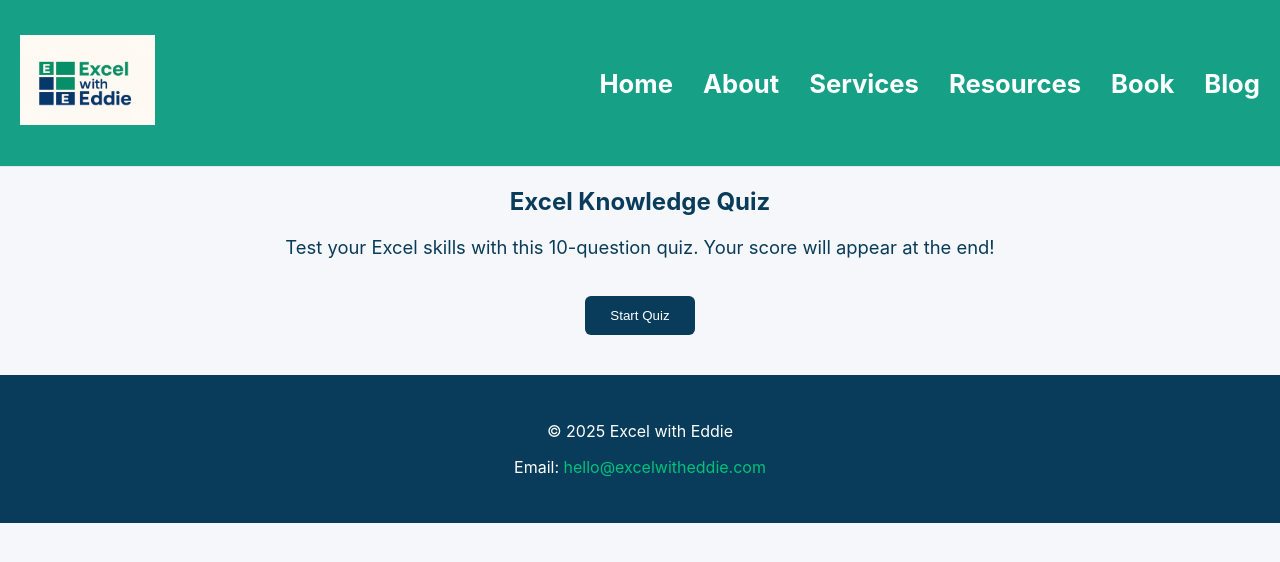
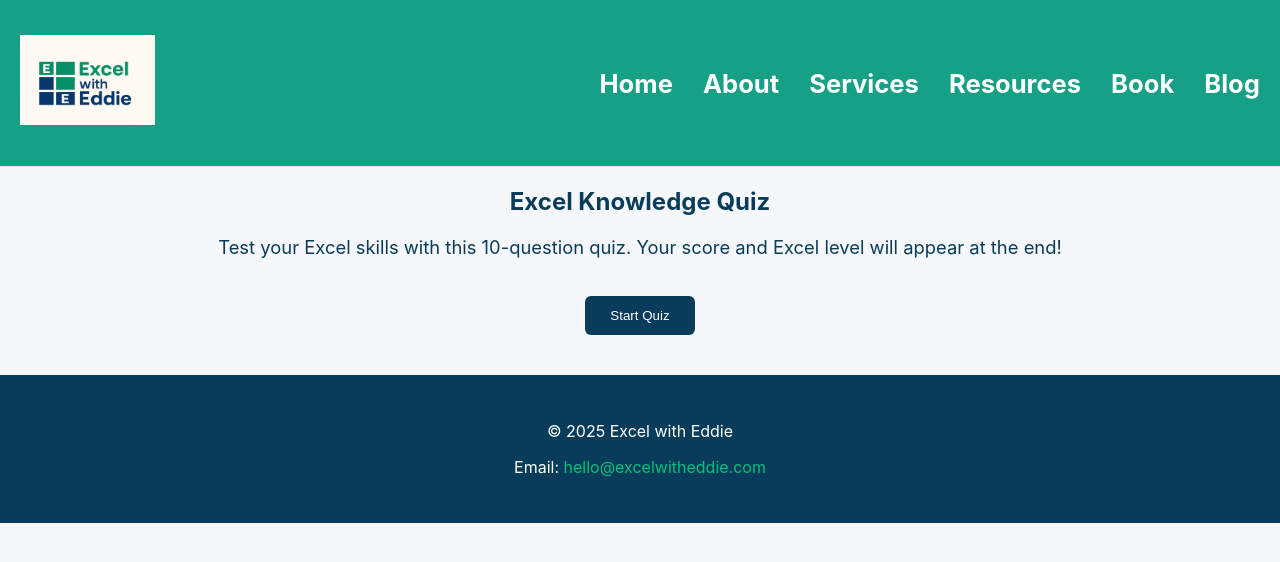
Before and after one commit to excelwitheddie/excel-with-eddie2, a Jekyll site: the page built from quiz.md, in a window 1280 px wide. Shown: the top 562 px of the page. Built offline with Jekyll 4.4.1, drawn with Linux system fonts in a browser that asks for light colours; some of the changed lines change nothing that is shown.

Commit message:
Update quiz.md

```diff
--- a/quiz.md
+++ b/quiz.md
@@ -6,10 +6,19 @@
 <section style="max-width:900px; margin:0 auto; text-align:center;">
   <h1>Excel Knowledge Quiz</h1>
   <p style="font-size:1.15rem; color:#0a3c5a;">
-    Test your Excel skills with this 10-question quiz. Your score will appear at the end!
+    Test your Excel skills with this 10-question quiz. Your score and Excel level will appear at the end!
   </p>
 
+  <!-- Progress bar -->
+  <div id="progressWrapper" style="display:none; margin:20px auto; width:80%; max-width:500px; background:#eee; border-radius:8px;">
+    <div id="progressBar" style="height:12px; width:0%; background:#009a63; border-radius:8px; transition:width 0.3s;"></div>
+  </div>
+
+  <!-- Question counter -->
+  <p id="questionCounter" style="font-size:1rem; color:#083c5a; margin-top:10px; display:none;"></p>
+
   <div id="quizContainer"></div>
+
   <button id="startBtn" onclick="startQuiz()" class="quiz-btn">Start Quiz</button>
 </section>
 
@@ -39,6 +48,7 @@
   font-size: 1rem;
   width: 80%;
   max-width: 400px;
+  transition: background 0.3s, color 0.3s;
 }
 .answer-btn:hover {
   background: #083c5a;
@@ -48,7 +58,6 @@
 .explanation {
   margin-top: 10px;
   font-size: 0.95rem;
-  color: #009a63;
 }
 
 .result-screen {
@@ -59,74 +68,39 @@
 
 <script>
 const questions = [
-  {
-    q: "1. What does the SUM formula do?",
-    answers: ["Adds numbers", "Finds the largest value", "Counts blank cells"],
-    correct: 0,
-    explanation: "SUM adds all numbers in a selected range."
-  },
-  {
-    q: "2. What does a PivotTable help you do?",
-    answers: ["Format cells", "Summarize and analyze data", "Create macros"],
-    correct: 1,
-    explanation: "PivotTables help summarize large datasets quickly."
-  },
-  {
-    q: "3. Which formula performs a lookup?",
-    answers: ["SUM", "XLOOKUP", "ROUND"],
-    correct: 1,
-    explanation: "XLOOKUP is Excel's most powerful lookup function."
-  },
-  {
-    q: "4. What keyboard shortcut selects the entire column?",
-    answers: ["Ctrl + C", "Ctrl + Space", "Shift + Enter"],
-    correct: 1,
-    explanation: "Ctrl + Space selects the entire column."
-  },
-  {
-    q: "5. Which tool removes duplicate values?",
-    answers: ["Remove Duplicates", "Sort", "Data Validation"],
-    correct: 0,
-    explanation: "Excel has a built-in 'Remove Duplicates' tool in the Data tab."
-  },
-  {
-    q: "6. What does Ctrl + 1 do in Excel?",
-    answers: ["Open Format Cells", "Open a new workbook", "Paste values only"],
-    correct: 0,
-    explanation: "Ctrl + 1 opens the Format Cells dialog box."
-  },
-  {
-    q: "7. What does the IF function do?",
-    answers: ["Returns a value based on a condition", "Finds duplicates", "Sorts data"],
-    correct: 0,
-    explanation: "IF allows conditional logic."
-  },
-  {
-    q: "8. Which is NOT a valid chart type?",
-    answers: ["Bubble Chart", "Radar Chart", "Sequence Chart"],
-    correct: 2,
-    explanation: "Excel has no 'Sequence Chart' type."
-  },
-  {
-    q: "9. What does VLOOKUP require?",
-    answers: ["Data sorted alphabetically", "Lookup value in the leftmost column", "Filter applied first"],
-    correct: 1,
-    explanation: "VLOOKUP only works when the lookup column is the leftmost column."
-  },
-  {
-    q: "10. What does Flash Fill do?",
-    answers: ["Fills formulas automatically", "Recognizes patterns and fills values", "Creates dropdown lists"],
-    correct: 1,
-    explanation: "Flash Fill learns patterns and fills in formatting or text automatically."
-  }
+  { q: "1. What does the SUM function do?", answers: ["Adds numbers", "Finds max value", "Counts blanks"], correct: 0, explanation: "SUM totals all numbers in a range." },
+  { q: "2. What does a PivotTable do?", answers: ["Formats text", "Summarizes data", "Creates charts automatically"], correct: 1, explanation: "PivotTables summarize and analyze data quickly." },
+  { q: "3. Which formula performs a lookup?", answers: ["XLOOKUP", "SUMIF", "TEXT"], correct: 0, explanation: "XLOOKUP is Excel’s most flexible lookup function." },
+  { q: "4. Shortcut to select an entire column?", answers: ["Ctrl + C", "Ctrl + Space", "Ctrl + Shift + L"], correct: 1, explanation: "Ctrl + Space selects the entire column." },
+  { q: "5. Tool used to remove duplicates?", answers: ["Data Validation", "Remove Duplicates", "Sort"], correct: 1, explanation: "Excel includes a built-in Remove Duplicates feature." },
+  { q: "6. What does Ctrl + 1 open?", answers: ["Format Cells", "Insert Row", "Print Preview"], correct: 0, explanation: "Ctrl + 1 opens Format Cells instantly." },
+  { q: "7. The IF function does what?", answers: ["Conditional logic", "Lookup text", "Format dates"], correct: 0, explanation: "IF tests a condition and returns different values." },
+  { q: "8. Which is NOT a chart type?", answers: ["Waterfall", "Sunburst", "Sequence Chart"], correct: 2, explanation: "Excel does not have a 'Sequence Chart' type." },
+  { q: "9. VLOOKUP requires what?", answers: ["Sorted data", "Lookup column on left", "Named ranges"], correct: 1, explanation: "VLOOKUP needs the lookup column to be the leftmost." },
+  { q: "10. Flash Fill does what?", answers: ["Detects patterns", "Creates filters", "Sorts data"], correct: 0, explanation: "Flash Fill auto-fills based on detected patterns." }
 ];
+
+// Randomize questions (optional)
+questions.sort(() => Math.random() - 0.5);
 
 let currentIndex = 0;
 let score = 0;
 
 function startQuiz() {
   document.getElementById("startBtn").style.display = "none";
+
+  document.getElementById("progressWrapper").style.display = "block";
+  document.getElementById("questionCounter").style.display = "block";
+
   showQuestion();
+  updateProgress();
+}
+
+function updateProgress() {
+  const percent = ((currentIndex) / questions.length) * 100;
+  document.getElementById("progressBar").style.width = percent + "%";
+  document.getElementById("questionCounter").textContent =
+    `Question ${currentIndex + 1} of ${questions.length}`;
 }
 
 function showQuestion() {
@@ -142,39 +116,8 @@
   `;
 
   container.innerHTML = html;
+  updateProgress();
 }
 
 function submitAnswer(choice) {
-  const q = questions[currentIndex];
-  const explanation = document.getElementById("explanation");
-
-  if (choice === q.correct) {
-    score++;
-    explanation.style.color = "#009a63";
-    explanation.textContent = "Correct! " + q.explanation;
-  } else {
-    explanation.style.color = "red";
-    explanation.textContent = "Incorrect. " + q.explanation;
-  }
-
-  setTimeout(() => {
-    currentIndex++;
-    if (currentIndex < questions.length) {
-      showQuestion();
-    } else {
-      showResults();
-    }
-  }, 1300);
-}
-
-function showResults() {
-  const container = document.getElementById("quizContainer");
-  container.innerHTML = `
-    <div class="result-screen">
-      <h2>Your Score: ${score} / ${questions.length}</h2>
-      <p style="font-size:1.1rem; color:#083c5a;">Thanks for taking the quiz!</p>
-      <button class="quiz-btn" onclick="location.reload()">Try Again</button>
-    </div>
-  `;
-}
-</script>
+  const q =
```
